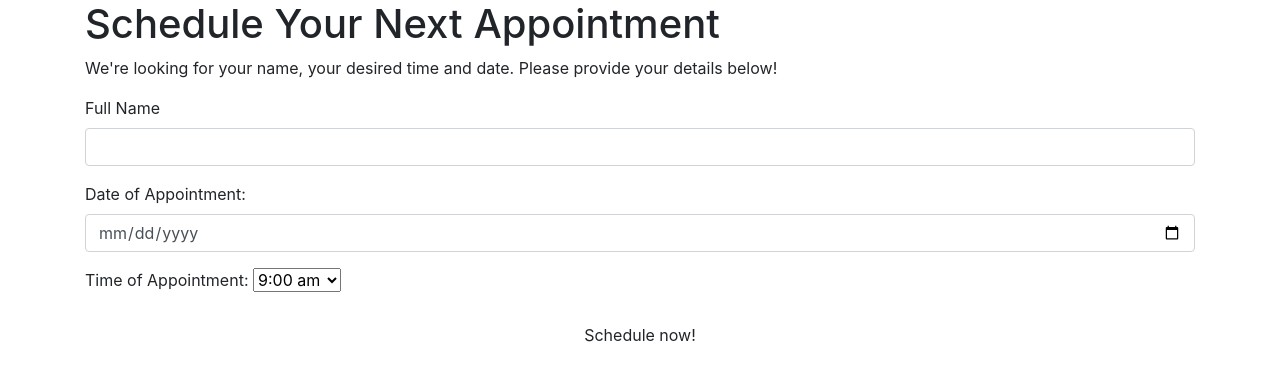
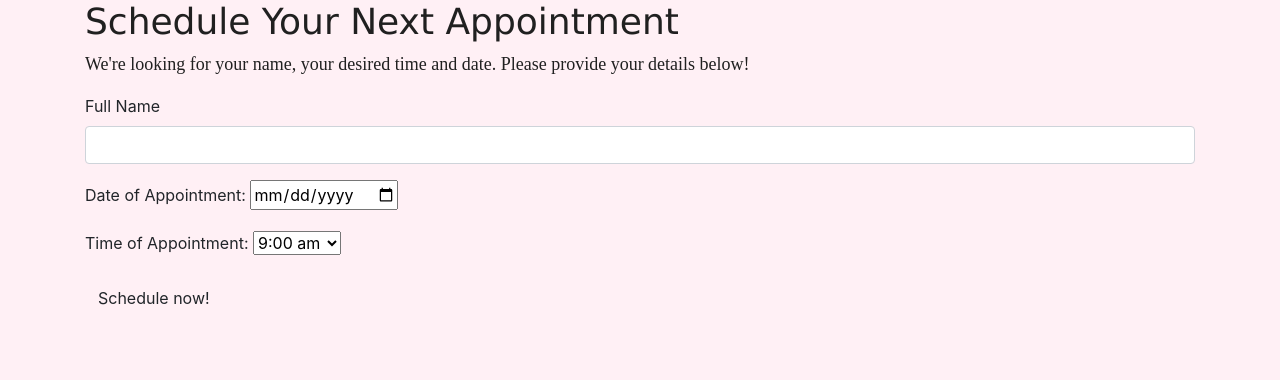
Before and after one commit to AsheUrban/appointments, a plain HTML site: page index.html in a window 1280 px wide. Drawn offline with Linux system fonts and the light colour scheme.

Commit message:
Add css styles for body, p, h1. Clean html & scripts. Fix schedule button (was botton lol). WIP trying to get appointmentConfirm to show.

```diff
--- a/css/styles.css
+++ b/css/styles.css
@@ -1,7 +1,24 @@
+body {
+  background-color: lavenderblush;
+}
+
+p {
+  font-size: 18px;
+  font-family:'Times New Roman', Times, serif;
+  color: rgb(32, 32, 32);
+}
+
+h1 {
+  font-size: 36px;
+  font-family:Verdana, Geneva, Tahoma, sans-serif;
+  color: rgb(32, 32, 32);
+}
+
+
 .btn {
   display: block;
 }
 
 #appointmentConfirm {
-  display: none;
+ display: none;
 }
--- a/index.html
+++ b/index.html
@@ -12,18 +12,16 @@
     <h1>Schedule Your Next Appointment</h1>
 
     <p>We're looking for your name, your desired time and date. Please provide your details below!</p>
-
+    <div>
       <form id="appointments">
         <div class="form-group">
           <label for="name">Full Name</label>
           <input id="name" class="form-control" type="text">
         </div>
-
         <div class="form-group">
           <label for="appointmentDate">Date of Appointment:</label>
-        <input id="appointmentDate" class="form-control" type="date">
+          <input id="appointmentDate" class="form-control-date" type="date">
         </div>
-
         <div class="form-group">
           <label for="appointmentTime">Time of Appointment:</label>
           <select id="appointmentTime">
@@ -33,11 +31,13 @@
           </select>
         </div>
 
-      <botton type="submit" class="btn">Schedule now!</botton>
+        <button type="submit" class="btn">Schedule now!</button>
         </form>
+      </div>
+
 
       <div id="appointmentConfirm">
-        <p>$<span id="name"></span>, your appointment is scheduled!</p>
+        <p><span id="name"></span>, your appointment is scheduled!</p>
 
       </div>
     </div>
--- a/js/scripts.js
+++ b/js/scripts.js
@@ -13,16 +13,16 @@ function input(time) {
 
 $(document).ready(function() {
   $("form#appointments").submit(function(event) {
+    event.preventDefault();
+      const nameInput= $("input#name").val();
+      const dateInput= $("input#date").val();
+      const timeInput= $("input#time").val();
 
-    const nameInput= $("input#name").val();
-    const dateInput= $("input#date").val();
-    const timeInput= $("input#time").val();
+      $(".name").text(nameInput);
+      $(".date").date(dateInput);
+      $(".time").select(timeInput);
 
-    $("name").text(nameInput);
-    $("date").date(dateInput);
-    $("time").select(timeInput);
+      $(#appointmentConfirm).show();
 
-    event.preventDefault();
-    $(#appointmentConfirm).show();
   });
 }):
```
Lines whose indentation alone changed are shown as unchanged.
